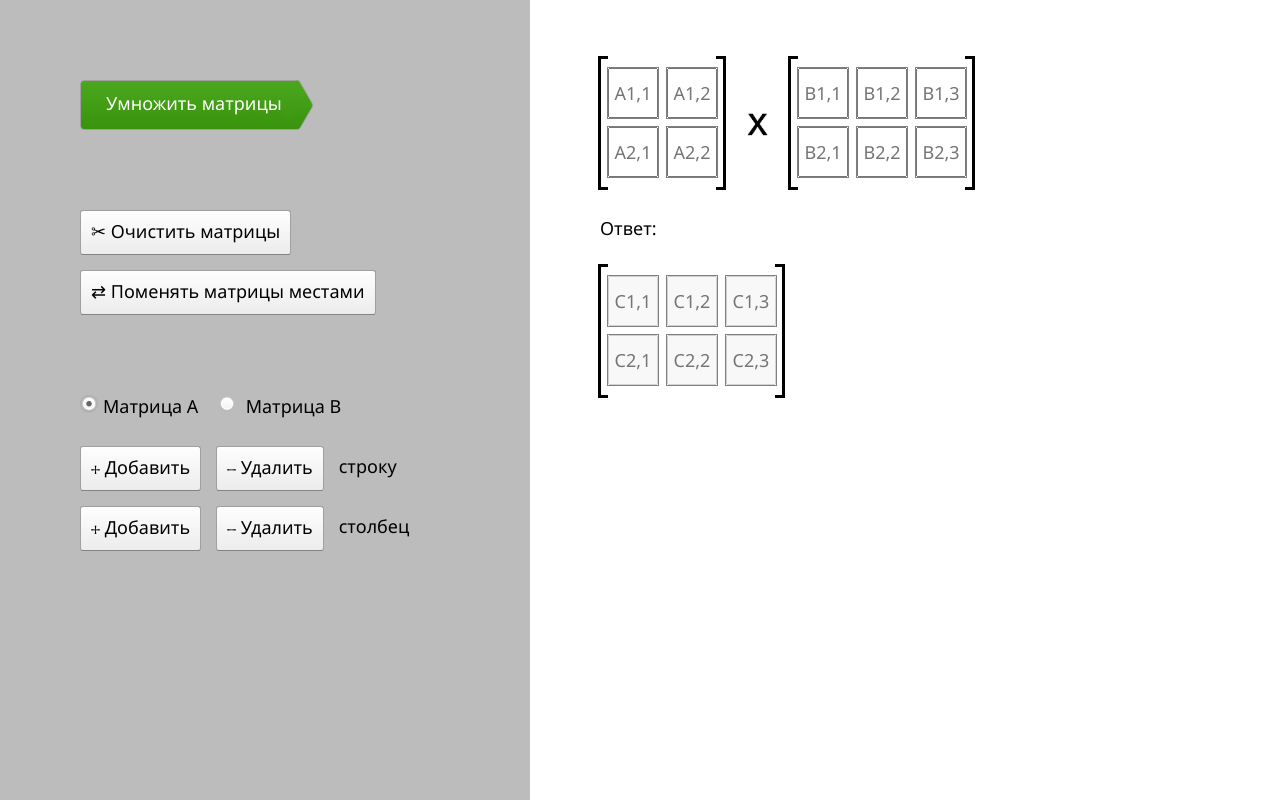
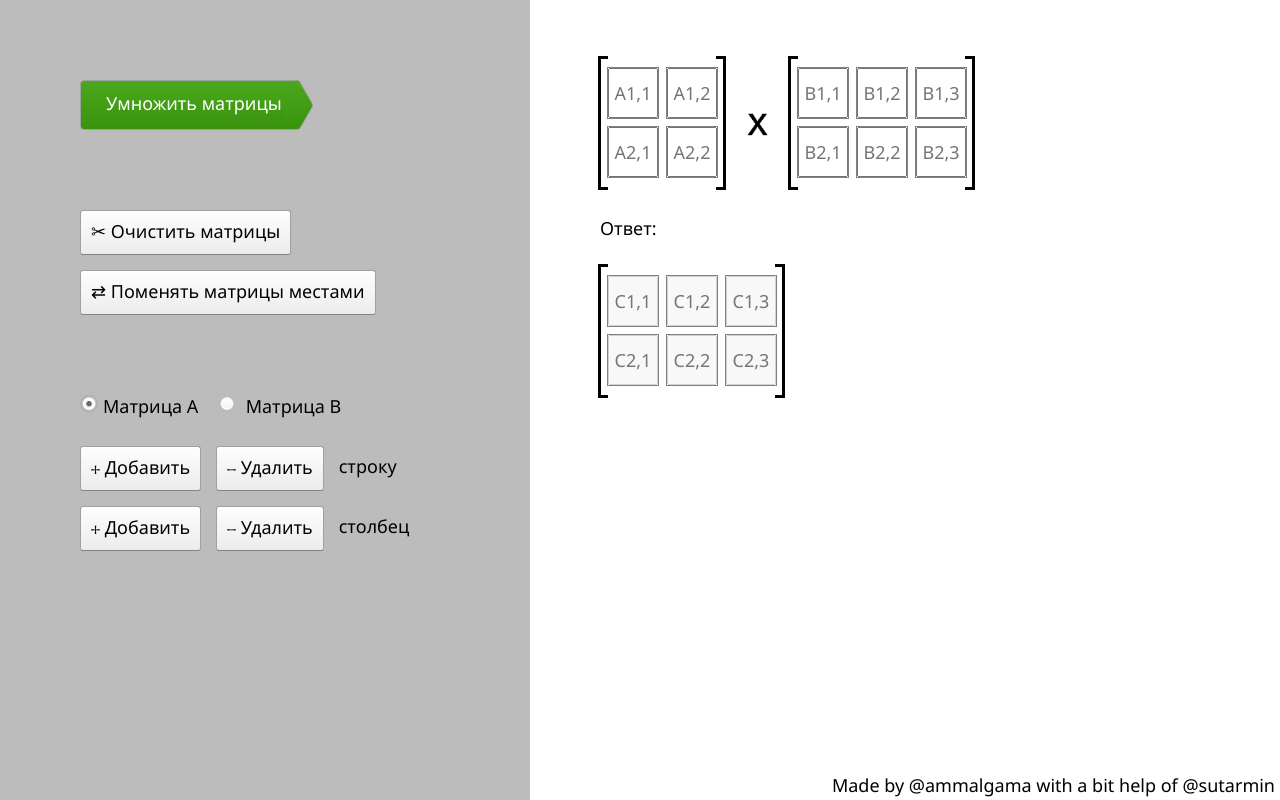
Before and after one commit to ammalgama/MatrixMultiply, a plain HTML site: page index.html in a window 1280 px wide. Drawn offline with Linux system fonts and the light colour scheme.

Commit message:
added landmark

```diff
--- a/index.html
+++ b/index.html
@@ -28,6 +28,7 @@
 		<h3>Ответ:</h3>
 		<div id="res_matrix"></div>
 	</div>
+	<span class="landmark">Made by @ammalgama with a bit help of @sutarmin</span>
 	<script src="script.js"></script>
 </body>
 </html>
--- a/style.css
+++ b/style.css
@@ -371,3 +371,9 @@ input {
 #res_matrix {
 	padding-top: 30px;
 }
+
+.landmark {
+	position: fixed;
+	bottom: 5px;
+	right:5px;
+}
```
